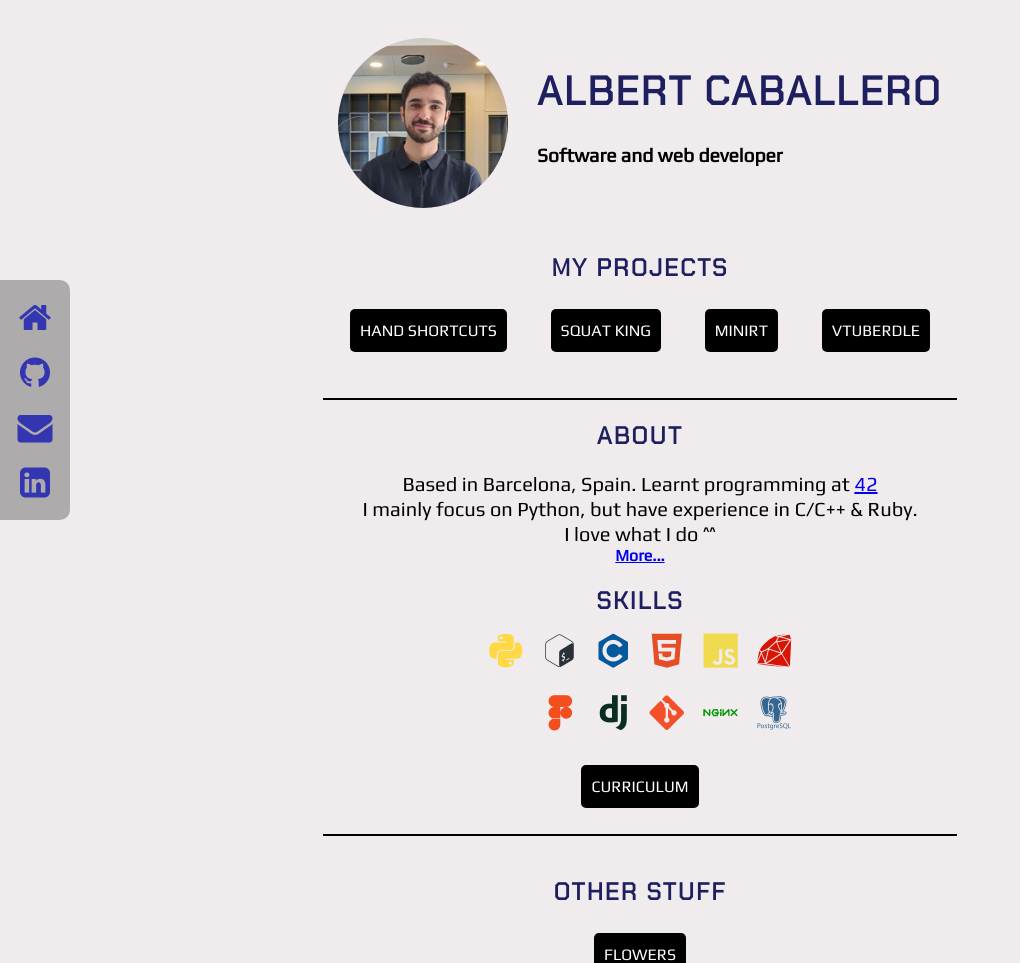
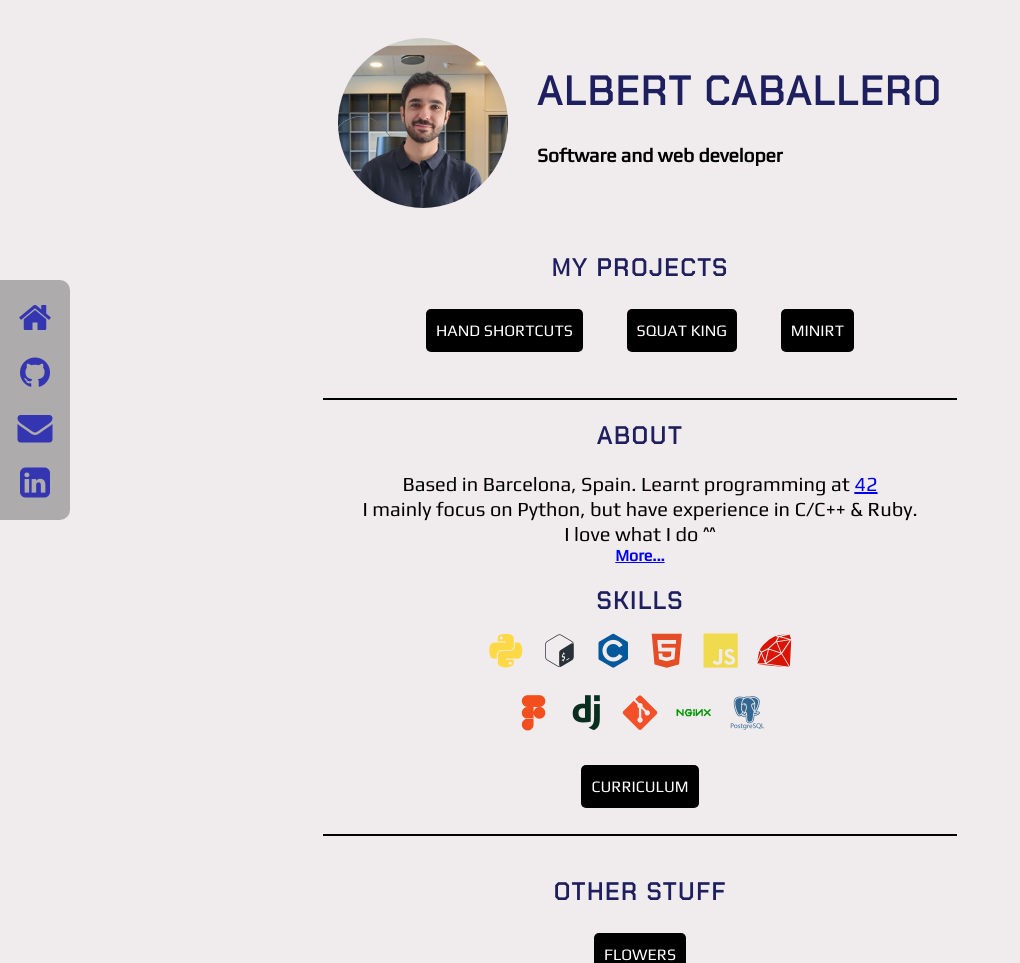
Before and after one commit to albertcaballero/albertcab.com, a Django app: page / in a window 1280 px wide. Shown: the top 963 px of the page, without its empty margins (0-1020 px from the left). Run offline with Django 4.2, Linux system fonts and the light colour scheme.

Commit message:
change html

```diff
--- a/website/templates/home.html
+++ b/website/templates/home.html
@@ -29,7 +29,7 @@
 		<a class="btn" href="/hand_cut" title="Shortcuts with hand gestures">Hand Shortcuts</a>
 		<a class="btn" href="/squat_king" title="A mod for Jump King">Squat King</a>
 		<a class="btn" href="/minirt" title="Small Raytracer">MiniRT</a>
-		<a class="btn" href="https://naito.live/vtuberdle/" title="The Vtuber guessing game" target="_blank">Vtuberdle</a>
+		<!-- <a class="btn" href="https://naito.live/vtuberdle/" title="The Vtuber guessing game" target="_blank">Vtuberdle</a> -->
 	</div>
 	<hr style="width: 50%; margin-top: 20px; border: 1px solid #000000;">
 	<h2>About</h2>
@@ -46,15 +46,12 @@
 		<i class="skill devicon-python-plain colored" title="Python"></i>
 		<i class="skill devicon-bash-plain colored" title="bash"></i>
 		<i class="skill devicon-c-plain colored" title="C"></i>
-		<!-- <i class="skill devicon-cplusplus-plain colored" title="C++"></i> -->
-		<!-- <i class="skill devicon-css3-plain-wordmark colored" title="CSS 3"></i> -->
 		<i class="skill devicon-html5-plain colored" title="HTML 5"></i>
 		<i class="skill devicon-javascript-plain colored" title="JavaScript"></i>
 		<i class="skill devicon-ruby-plain colored" title="Ruby"></i>
-		<!-- <i class="skill devicon-visualbasic-plain" title="Visual Basic"></i> -->
 	</div>
 	<div style="margin-bottom: 30px;">
-		<i class="skill devicon-dbeaver-plain colored" title="DBeaver"></i>
+		<!-- <i class="skill devicon-dbeaver-plain colored" title="DBeaver"></i> -->
 		<i class="skill devicon-figma-plain colored"></i>
 		<i class="skill devicon-django-plain colored" title="Django"></i>
 		<i class="skill devicon-git-plain colored" title="Git"></i>
```
